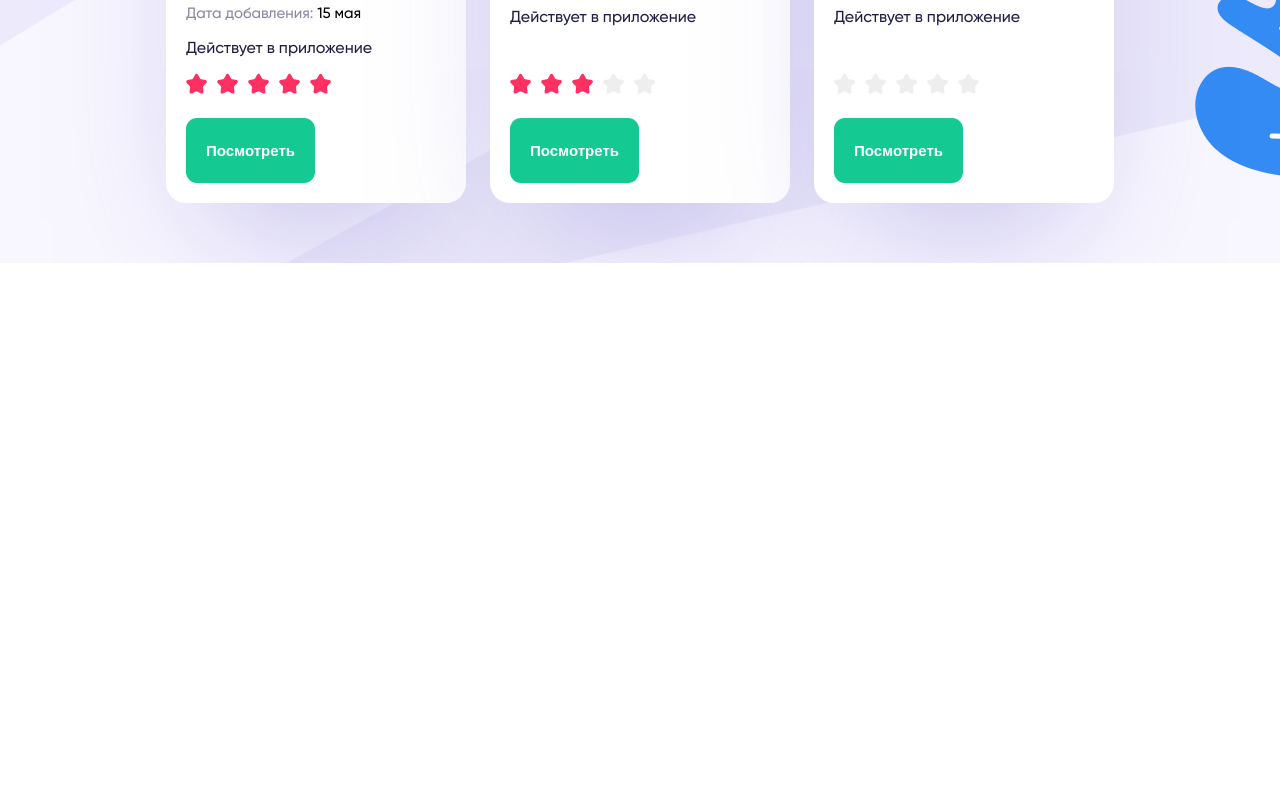
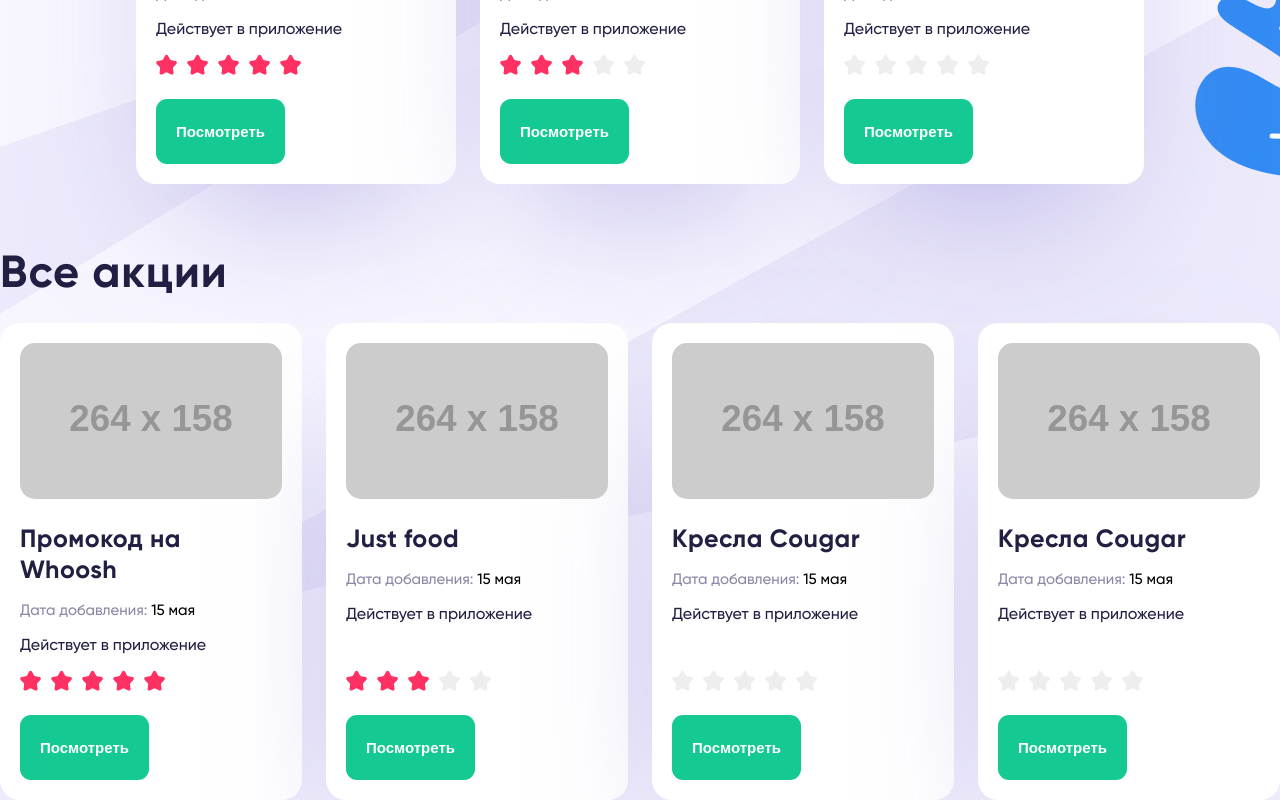
Before and after one commit to VityaSchel/coupone, a Next.js app: page / in a window 1280 px wide. Shown: the part 694-1494 px from the top of the page. Before the commit the page ends 957 px from the top, so only its background shows below. Built offline with nearby package versions, Linux system fonts and the light colour scheme.

Commit message:
All promos, responsive styles

```diff
--- a/src/features/promo-card/modal/styles.module.scss
+++ b/src/features/promo-card/modal/styles.module.scss
@@ -1,3 +1,5 @@
+@use '@/shared/styles/variables.scss' as variables;
+
 .modal {
   display: flex;
   gap: 32px;
@@ -9,6 +11,10 @@
     display: flex;
     gap: 24px;
 
+    @media screen and (max-width: variables.$breakpoint-tablet) {
+      flex-direction: column;
+    }
+
     .image {
       position: relative;
       aspect-ratio: 486 / 365;
@@ -18,6 +24,10 @@
 
       &, img {
         border-radius: 20px;
+      }
+
+      @media screen and (max-width: variables.$breakpoint-tablet) {
+        width: 100%;
       }
     }
 
@@ -81,6 +91,11 @@
     .close {
       color: #aaa;
 
+      @media screen and (max-width: variables.$breakpoint-tablet) {
+        order: -2;
+        align-self: flex-end;
+      }
+
       button {
         background: none;
         border: 0;
--- a/src/features/promo-card/styles.module.scss
+++ b/src/features/promo-card/styles.module.scss
@@ -2,7 +2,6 @@
   display: flex;
   flex-direction: column;
   gap: 24px;
-  width: 25%;
 
   .image {
     position: relative;
--- a/src/pages/index.tsx
+++ b/src/pages/index.tsx
@@ -2,6 +2,7 @@ import Head from 'next/head'
 import { AppBar } from '@/widgets/app-bar'
 import { PageContentWrapper } from '@/widgets/page-content-wrapper'
 import { TopPromo } from '@/widgets/homepage/top-promo'
+import { AllPromos } from '@/widgets/homepage/all-promos'
 
 export default function HomePage() {
   return (
@@ -15,6 +16,7 @@ export default function HomePage() {
       <AppBar />
       <PageContentWrapper>
         <TopPromo />
+        <AllPromos />
       </PageContentWrapper>
     </>
   )
--- a/src/shared/styles/variables.scss
+++ b/src/shared/styles/variables.scss
@@ -1,3 +1,3 @@
-$max-width: 1200px;
+$max-width: 1300px;
 $breakpoint-tablet: 768px;
 $accent: #15C993;
--- a/src/widgets/app-bar/styles.module.scss
+++ b/src/widgets/app-bar/styles.module.scss
@@ -5,6 +5,11 @@
   display: flex;
   justify-content: center;
   margin: 40px 0;
+
+  @media screen and (max-width: variables.$breakpoint-tablet) {
+    margin: 0;
+    padding: 15px;
+  }
 
   .nav {
     width: 100%;
@@ -29,6 +34,10 @@
       flex-direction: row;
       align-items: center;
 
+      @media screen and (max-width: variables.$breakpoint-tablet) {
+        display: none;
+      }
+
       > * {
         display: flex;
         padding: 0.5rem 1rem;
--- /dev/null
+++ b/src/widgets/homepage/all-promos/index.tsx
@@ -0,0 +1,65 @@
+import { Promo } from '@/features/promo-card'
+import styles from './styles.module.scss'
+import { Headline } from '@/widgets/headline'
+
+export function AllPromos() {
+  return (
+    <section className={styles.allPromos}>
+      <Headline variant='h1'>Все акции</Headline>
+      <div className={styles.promos}>
+        <Promo
+          promo={{
+            title: 'Промокод на Whoosh',
+            description: 'Действует в приложение',
+            image: 'https://placehold.co/264x158/png',
+            addDate: '2023-05-15T14:48:48.320Z',
+            expireDate: '2023-05-21T14:48:48.320Z',
+            rate: 5,
+            sale: 'Скидка 50 рублей',
+            code: 'GOODRIDE'
+          }}
+          views={15015}
+        />
+        <Promo
+          promo={{
+            title: 'Just food',
+            description: 'Действует в приложение',
+            image: 'https://placehold.co/264x158/png',
+            addDate: '2023-05-15T14:48:48.320Z',
+            expireDate: '2023-05-21T14:48:48.320Z',
+            rate: 3,
+            sale: 'Скидка 50 рублей',
+            code: 'GOODRIDE'
+          }}
+          views={15015}
+        />
+        <Promo
+          promo={{
+            title: 'Кресла Cougar',
+            description: 'Действует в приложение',
+            image: 'https://placehold.co/264x158/png',
+            addDate: '2023-05-15T14:48:48.320Z',
+            expireDate: '2023-05-21T14:48:48.320Z',
+            rate: 0,
+            sale: 'Скидка 50 рублей',
+            code: 'GOODRIDE'
+          }}
+          views={15015}
+        />
+        <Promo
+          promo={{
+            title: 'Кресла Cougar',
+            description: 'Действует в приложение',
+            image: 'https://placehold.co/264x158/png',
+            addDate: '2023-05-15T14:48:48.320Z',
+            expireDate: '2023-05-21T14:48:48.320Z',
+            rate: 0,
+            sale: 'Скидка 50 рублей',
+            code: 'GOODRIDE'
+          }}
+          views={15015}
+        />
+      </div>
+    </section>
+  )
+}
--- /dev/null
+++ b/src/widgets/homepage/all-promos/styles.module.scss
@@ -0,0 +1,34 @@
+@use '@/shared/styles/variables.scss' as variables;
+
+.allPromos {
+  width: 100%;
+  max-width: variables.$max-width;
+  display: flex;
+  flex-direction: column;
+  justify-content: center;
+  gap: 24px;
+
+  @media screen and (max-width: variables.$breakpoint-tablet) {
+    padding: 0 15px;
+  }
+
+  h1 {
+    width: 100%;
+  }
+
+  .promos {
+    width: 100%;
+    display: flex;
+    flex-direction: row;
+    justify-content: space-between;
+    gap: 24px;
+
+    > * {
+      width: 100%;
+    }
+
+    @media screen and (max-width: variables.$breakpoint-tablet) {
+      flex-direction: column;
+    }
+  }
+}
--- a/src/widgets/homepage/top-promo/styles.module.scss
+++ b/src/widgets/homepage/top-promo/styles.module.scss
@@ -4,6 +4,15 @@
   width: 100%;
   max-width: variables.$max-width;
   padding: 60px 0;
+
+  @media screen and (max-width: variables.$breakpoint-tablet) {
+    padding: 0 15px;
+    margin-top: 50px;
+
+    h1 {
+      text-align: center;
+    }
+  }
 
   .items {
     margin-top: 30px;
@@ -17,5 +26,24 @@
     background-repeat: no-repeat;
     background-position: top center;
     border-radius: 20px;
+
+    > * {
+      width: 25%;
+    }
+
+    @media screen and (max-width: variables.$breakpoint-tablet) {
+      padding: 0;
+      flex-direction: column;
+      padding: 20px;
+      // margin: 20px;
+      margin: 0;
+      margin-top: 20px;
+      background-size: cover;
+      border-radius: 30px;
+
+      > * {
+        width: 100%;
+      }
+    }
   }
 }
--- a/src/widgets/page-content-wrapper/styles.module.scss
+++ b/src/widgets/page-content-wrapper/styles.module.scss
@@ -1,7 +1,9 @@
 .main {
   color: #212043;
   display: flex;
+  flex-direction: column;
   justify-content: center;
+  align-items: center;
   background-image: url('./backgrounds/right.png'), url('./backgrounds/left.png'), url('./backgrounds/bottom.png');
   background-position: right 321px, left 50px, center center;
   background-repeat: no-repeat, no-repeat, no-repeat;
```
